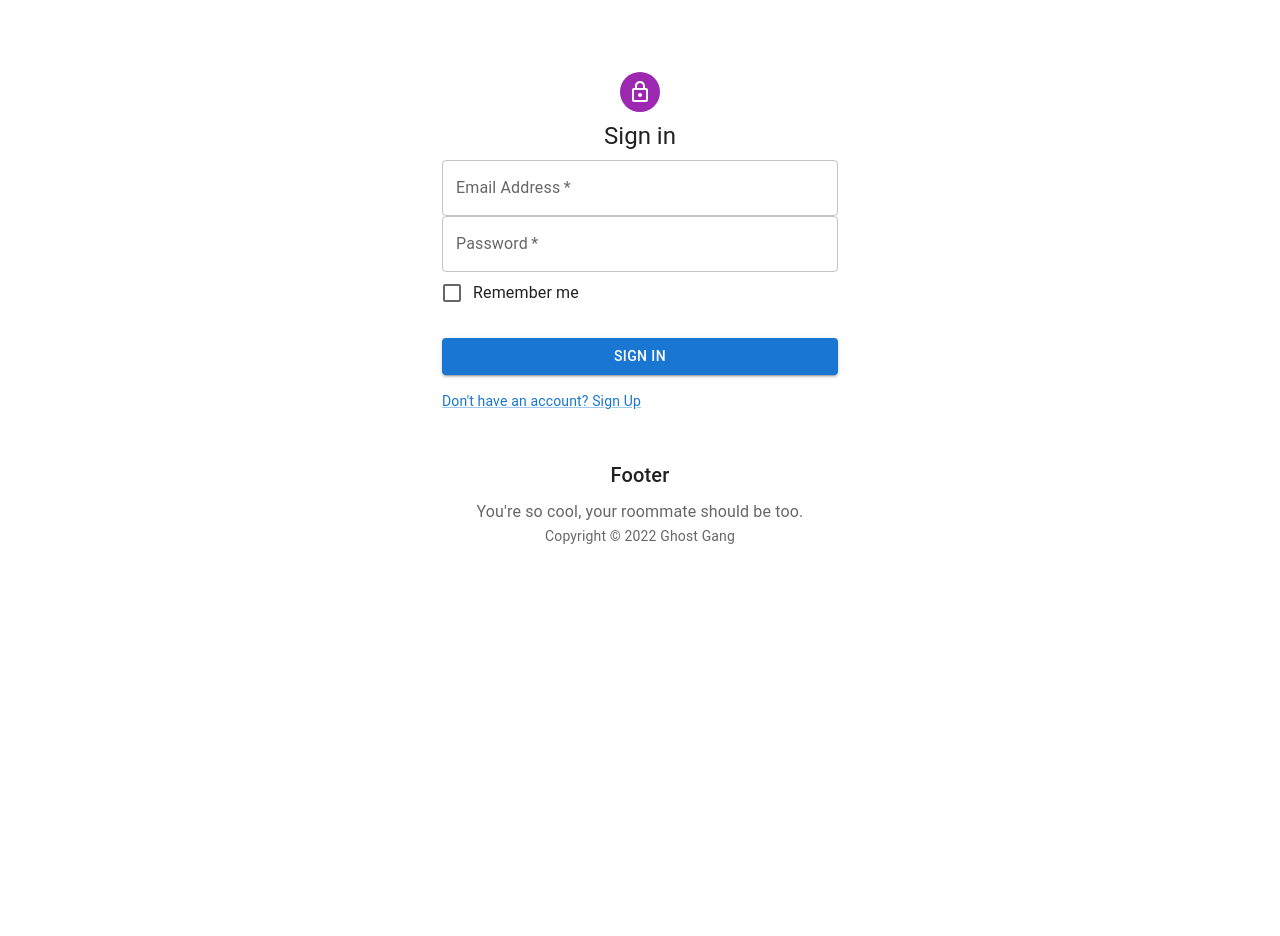
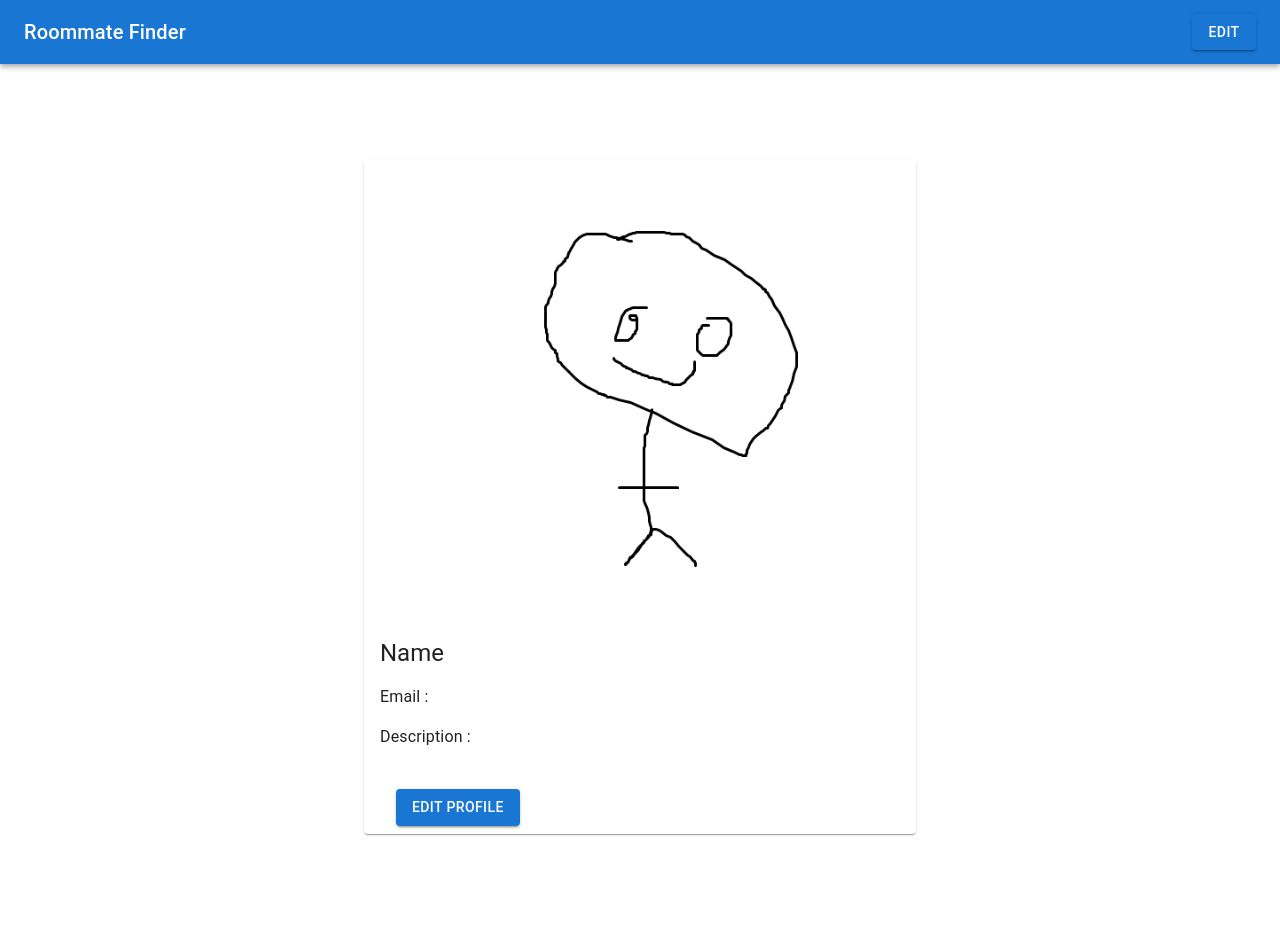
Before and after one commit to jdabapo/eecs497-web, a React (Create React App) app: page / in a window 1280 px wide. Shown: the top 936 px of the page. Before the commit the page ends 800 px from the top, so only its background shows below. Built offline with nearby package versions, Linux system fonts and the light colour scheme; no server answers.

Commit message:
profile and rating started

```diff
--- a/package.json
+++ b/package.json
@@ -14,6 +14,7 @@
     "react": "^18.2.0",
     "react-dom": "^18.2.0",
     "react-firebase-hooks": "^5.0.3",
+    "react-router-dom": "^6.4.3",
     "react-scripts": "^5.0.1",
     "web-vitals": "^2.1.4"
   },
--- a/src/index.js
+++ b/src/index.js
@@ -2,12 +2,14 @@ import React from 'react';
 import ReactDOM from 'react-dom/client';
 import './css/index.css';
 import App from './js/App';
+import Profile from './js/Profile'
 import reportWebVitals from './reportWebVitals';
 
 const root = ReactDOM.createRoot(document.getElementById('root'));
 root.render(
   <React.StrictMode>
-    <App />
+    {/* <App /> */}
+    < Profile />
   </React.StrictMode>
 );
 
--- a/src/js/Profile.js
+++ b/src/js/Profile.js
@@ -1,58 +1,39 @@
 import * as React from 'react';
-import AppBar from '@mui/material/AppBar';
 import Button from '@mui/material/Button';
-import CameraIcon from '@mui/icons-material/PhotoCamera';
-import Card from '@mui/material/Card';
-import CardActions from '@mui/material/CardActions';
-import CardContent from '@mui/material/CardContent';
-import CardMedia from '@mui/material/CardMedia';
 import CssBaseline from '@mui/material/CssBaseline';
 import Grid from '@mui/material/Grid';
 import Stack from '@mui/material/Stack';
 import Box from '@mui/material/Box';
-import Toolbar from '@mui/material/Toolbar';
 import Typography from '@mui/material/Typography';
 import Container from '@mui/material/Container';
+import Card from '@mui/material/Card'
 import Link from '@mui/material/Link';
+import CardMedia from '@mui/material/CardMedia';
+import CardActions from '@mui/material/CardActions';
+import CardContent from '@mui/material/CardContent';
+// import default_pic from "../assets/default_profile";
+import pic from "./default_profile.png"
 import { createTheme, ThemeProvider } from '@mui/material/styles';
 
 import Footer from "./Footer"
+import Header from "./Header"
 
-function Copyright() {
+const theme = createTheme();
+
+function EditButton() {
   return (
-    <Typography variant="body2" color="text.secondary" align="center">
-      {'Copyright © '}
-      <Link color="inherit" href="https://mui.com/">
-        Your Website
-      </Link>{' '}
-      {new Date().getFullYear()}
-      {'.'}
-    </Typography>
+    <CardActions className='buttons'>
+      <Button variant="contained">Edit Profile</Button>
+    </CardActions>
   );
 }
 
-
-const theme = createTheme();
-
 export default function Profile() {
-
-
-
-
-
-
 
   return (
     <ThemeProvider theme={theme}>
       <CssBaseline />
-      <AppBar position="relative">
-        <Toolbar>
-          <CameraIcon sx={{ mr: 2 }} />
-          <Typography variant="h6" color="inherit" noWrap>
-            Album layout
-          </Typography>
-        </Toolbar>
-      </AppBar>
+      <Header />
       <main>
         {/* Hero unit */}
         <Box
@@ -63,37 +44,40 @@ export default function Profile() {
           }}
         >
           <Container maxWidth="sm">
-            <Typography
-              component="h1"
-              variant="h2"
-              align="center"
-              color="text.primary"
-              gutterBottom
-            >
-              YOOOOOS
-            </Typography>
-            <Typography variant="h5" align="center" color="text.secondary" paragraph>
-              Something short and leading about the collection below—its contents,
-              the creator, etc. Make it short and sweet, but not too short so folks
-              don&apos;t simply skip over it entirely.
-            </Typography>
             <Stack
               sx={{ pt: 4 }}
-              direction="row"
               spacing={2}
               justifyContent="center"
             >
-              <Button variant="contained">Main call to action</Button>
-              <Button variant="outlined">Secondary action</Button>
+              <Card
+                sx={{ height: '100%', display: 'flex', flexDirection: 'column' }}
+              >
+                <CardMedia
+                  component="img"
+                  sx={{
+                    height: '100%'
+                  }}
+                  image={pic}
+                  alt={"Default profile"}
+                />
+                <CardContent sx={{ flexGrow: 1 }}>
+                  <Typography gutterBottom variant="h5" component="h2">
+                    Name
+                  </Typography>
+                  <Typography>
+                    {/* maybe we should have card class that keeps track of the values
+                      below */}
+                    <p>Email : </p>
+                    <p>Description : </p>
+                  </Typography>
+                </CardContent>
+                <Container>
+                  <EditButton />
+                </Container>
+              </Card>
             </Stack>
           </Container>
         </Box>
-        <Container sx={{ py: 8 }} maxWidth="md">
-          {/* End hero unit */}
-          <Grid container spacing={4}>
-
-          </Grid>
-        </Container>
       </main>
       <Footer />
     </ThemeProvider>
```
Also changed, not shown: src/js/Rating.js (added, +72 -0 lines), src/js/default_profile.png (added), 1 other file (tests, documents, lock files or other folders).
